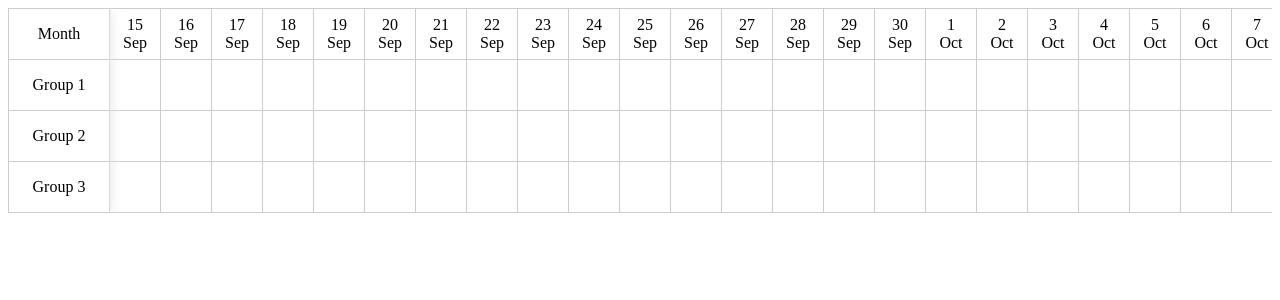
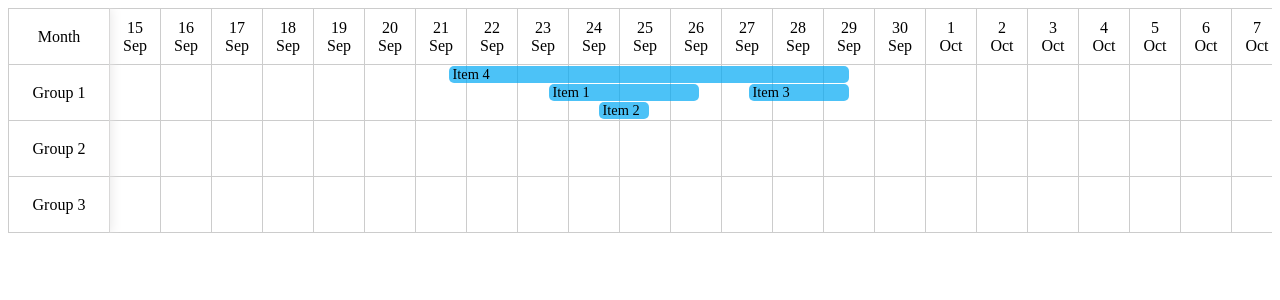
Before and after one commit to demark-pro/reactjs-scheduler, a React (Create React App) app: page / in a window 1280 px wide. Shown: the top 300 px of the page. Built offline with nearby package versions, Linux system fonts and the light colour scheme.

Commit message:
add renderItems function

```diff
--- a/src/App.js
+++ b/src/App.js
@@ -8,8 +8,8 @@ function App() {
   return (
     <div className="App">
       <Scheduler
-        startDate={new Date()}
-        endDate={addDays(new Date(), 30)}
+        startDate={new Date().getTime()}
+        endDate={addDays(new Date(), 30).getTime()}
         groups={data.groups}
         items={data.items}
       />
--- a/src/components/Scheduler/Scheduler.jsx
+++ b/src/components/Scheduler/Scheduler.jsx
@@ -1,6 +1,6 @@
-import { format } from "date-fns";
+import { differenceInDays, differenceInHours, format } from "date-fns";
 import { createRef, useEffect, useState } from "react";
-import { createArrayOfDays } from "./helpers";
+import { createArrayOfDays, createArrayOfItemsRows } from "./helpers";
 
 import styles from "./Scheduler.module.css";
 
@@ -16,8 +16,11 @@ export default function Scheduler({
   groups,
   items,
   colWidth = 50,
-  colHeight = 50,
+  colHeight = 55,
   groupsColWidth = 100,
+  handleDayClick,
+  handleGroupClick,
+  handleItemClick,
 }) {
   const containerRef = createRef(null);
 
@@ -56,7 +59,11 @@ export default function Scheduler({
 
     for (const group of groups) {
       finishGroups.push(
-        <Col className={styles.group} style={{ height: colHeight }}>
+        <Col
+          className={styles.group}
+          style={{ height: colHeight }}
+          onClick={() => onGroupClick(group)}
+        >
           <p>{group.title}</p>
         </Col>
       );
@@ -73,11 +80,58 @@ export default function Scheduler({
         <Col
           className={styles.cols_day}
           style={{ height: colHeight, width: colWidth }}
+          onClick={() => onDayClick(day)}
         />
       );
     }
 
     return finishDays;
+  };
+
+  // items
+  const renderItems = (group) => {
+    const currentItems = items.filter((item) => item.groupId === group.id);
+    const arrayOfItemRows = createArrayOfItemsRows(currentItems, endDate);
+
+    const finishItems = [];
+    const itemHeight = 18;
+
+    for (let row = 0; row < arrayOfItemRows.length; row++) {
+      // Вложенный цикл(((
+      for (const item of arrayOfItemRows[row]) {
+        const daysLeft = differenceInHours(item.startDate, startDate) / 24;
+        const daysOfItem = differenceInHours(item.endDate, item.startDate) / 24;
+
+        finishItems.push(
+          <div
+            className={styles.item}
+            style={{
+              top: row * itemHeight + 1,
+              left: daysLeft * colWidth,
+              height: itemHeight - 1,
+              width: `${daysOfItem * colWidth}px`,
+            }}
+            onClick={() => onItemClick(item)}
+          >
+            <div className={styles.item_content}>{item.title}</div>
+          </div>
+        );
+      }
+    }
+
+    return finishItems;
+  };
+
+  const onDayClick = (day) => {
+    if (handleDayClick) handleDayClick(day);
+  };
+
+  const onGroupClick = (group) => {
+    if (handleGroupClick) handleGroupClick(groups);
+  };
+
+  const onItemClick = (item) => {
+    if (handleItemClick) handleItemClick(item);
   };
 
   if (!days) return <p>Loading ...</p>;
@@ -92,8 +146,11 @@ export default function Scheduler({
       <div className={styles.rightside}>
         <div className={styles.header}>{renderHeader()}</div>
         <div className={styles.rows}>
-          {groups.map((group) => (
-            <div className={styles.row}>{renderCols(group)}</div>
+          {groups.map((group, key) => (
+            <div className={styles.row} key={`group_${key}`}>
+              {renderCols(group)}
+              {renderItems(group)}
+            </div>
           ))}
         </div>
       </div>
--- a/src/components/Scheduler/Scheduler.module.css
+++ b/src/components/Scheduler/Scheduler.module.css
@@ -17,10 +17,12 @@
   left: 0;
   background: #fff;
   box-shadow: 1px 0px 12px 0px #e4e3e3;
+  z-index: 2;
 }
 
 .container .rightside {
   border-right: 1px solid #ccc;
+  z-index: 1;
 }
 
 .container::-webkit-scrollbar {
@@ -30,11 +32,25 @@
 .header,
 .rows .row {
   display: inline-flex;
+  position: relative;
 }
 
 .rows {
   display: flex;
   flex-direction: column;
+}
+
+.item {
+  position: absolute;
+  background: #03a9f4b5;
+  border-radius: 5px;
+  cursor: pointer;
+}
+
+.item .item_content {
+  display: flex;
+  font-size: 0.9rem;
+  padding-left: 0.25rem;
 }
 
 /* .header .header_day {
--- a/src/components/Scheduler/helpers.js
+++ b/src/components/Scheduler/helpers.js
@@ -1,4 +1,4 @@
-import { addDays, differenceInDays, getWeek, parse } from "date-fns";
+import { addDays, differenceInDays } from "date-fns";
 
 export const createArrayOfDays = (startDate, endDate) => {
   return [...Array(differenceInDays(endDate, startDate))].map((_, index) => {
@@ -9,3 +9,44 @@ export const createArrayOfDays = (startDate, endDate) => {
     };
   });
 };
+
+export const createArrayOfItemsRows = (
+  items,
+  endDate,
+  rows = [],
+  rowIndex = 0
+) => {
+  const sortedItems =
+    rowIndex > 0 ? items : items.sort((a, b) => a.startDate - b.startDate);
+
+  const curRows = [...rows];
+  const cloneItems = sortedItems;
+
+  let count = 0;
+  while (count < sortedItems.length) {
+    if (!curRows[rowIndex]) {
+      curRows.push([sortedItems[0]]);
+      cloneItems.splice(0, 1);
+    } else {
+      const endOfLastItem =
+        curRows[rowIndex][curRows[rowIndex].length - 1].endDate;
+
+      if (endOfLastItem < endDate) {
+        const nextItem = cloneItems.find((el) => el.startDate >= endOfLastItem);
+
+        if (nextItem) {
+          curRows[rowIndex].push(nextItem);
+          const itemIndex = cloneItems.findIndex(
+            (el) => el.uid === nextItem.uid
+          );
+          cloneItems.splice(itemIndex, 1);
+        }
+      } else break;
+    }
+    count = count + 1;
+  }
+
+  return cloneItems.length
+    ? createArrayOfItemsRows(cloneItems, endDate, curRows, rowIndex + 1)
+    : curRows;
+};
--- a/src/data.json
+++ b/src/data.json
@@ -16,9 +16,31 @@
     "items": [
         {
             "groupId": 1,
-            "startDate": 1663837989,
-            "endDate": 1663837989,
+            "uid": 1,
+            "startDate": 1664045221000,
+            "endDate": 1664304421000,
             "title": "Item 1"
+        },
+        {
+            "groupId": 1,
+            "uid": 2,
+            "startDate": 1664131621000,
+            "endDate": 1664218021000,
+            "title": "Item 2"
+        },
+        {
+            "groupId": 1,
+            "uid": 3,
+            "startDate": 1664390821000,
+            "endDate": 1664563621000,
+            "title": "Item 3"
+        },
+        {
+            "groupId": 1,
+            "uid": 4,
+            "startDate": 1663872421000,
+            "endDate": 1664563621000,
+            "title": "Item 4"
         }
     ]
 }
```
